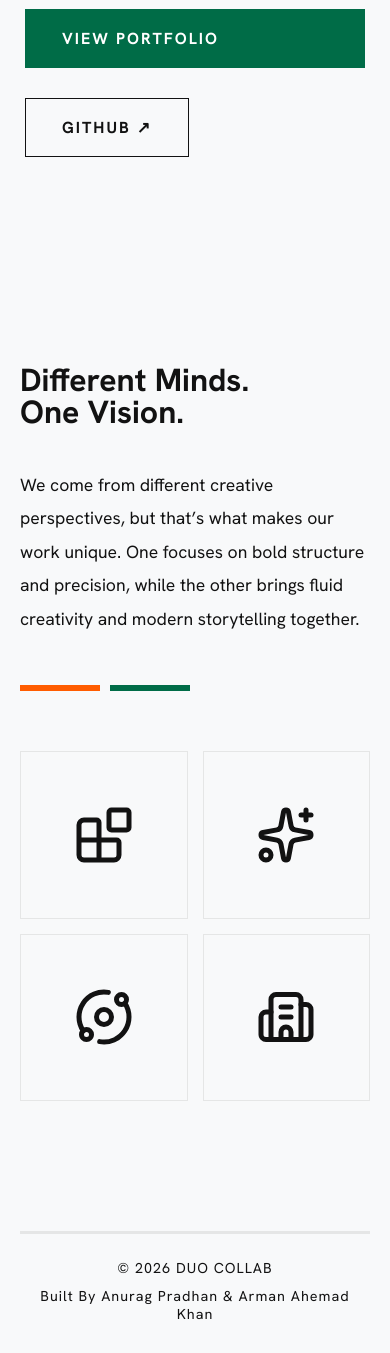
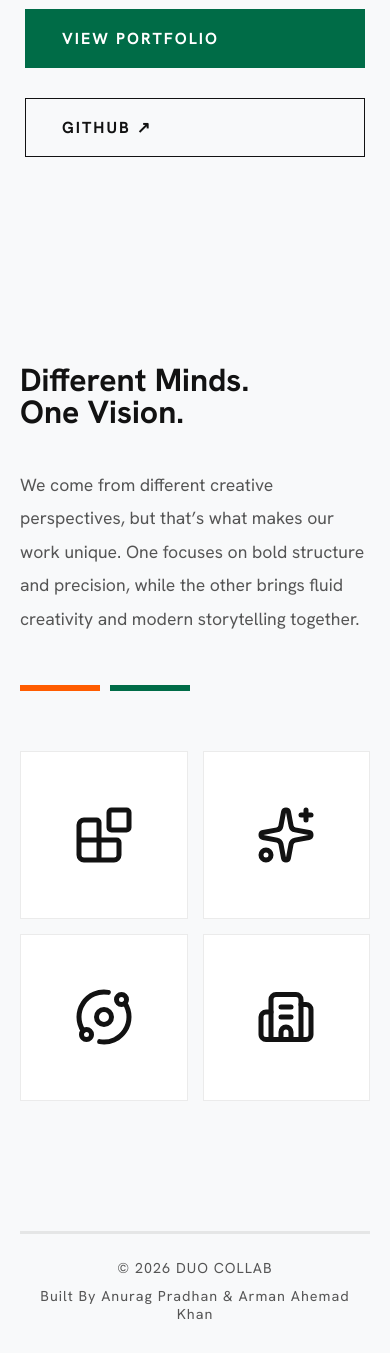
Before and after one commit to AnuragPradhan05/Duo_Collab, a React (Vite) app: page / in a window 390 px wide. Shown: the part 1504-2857 px from the top of the page. Built offline with nearby package versions, Linux system fonts and the light colour scheme.

Commit message:
fix: define missing --text-light and --surface-2 vars, scope ghost-btn mobile width

```diff
--- a/src/styles/responsive.css
+++ b/src/styles/responsive.css
@@ -134,7 +134,8 @@
   }
 
   .primary-btn,
-  .secondary-btn{
+  .secondary-btn,
+  .hero-right .ghost-btn{
 
     width:100%;
 
--- a/src/styles/variable.css
+++ b/src/styles/variable.css
@@ -4,11 +4,15 @@
 
   --text:#121212;
 
+  --text-light:#555555;
+
   --primary:#ff5c00;
 
   --secondary:#006c47;
 
   --white:#ffffff;
+
+  --surface-2:#ffffff;
 
   --gray:#777777;
 
@@ -26,7 +30,11 @@
 
   --text:#ffffff;
 
+  --text-light:rgba(255,255,255,0.6);
+
   --white:#121212;
+
+  --surface-2:#1a1a1a;
 
   --gray:#aaaaaa;
 
```
